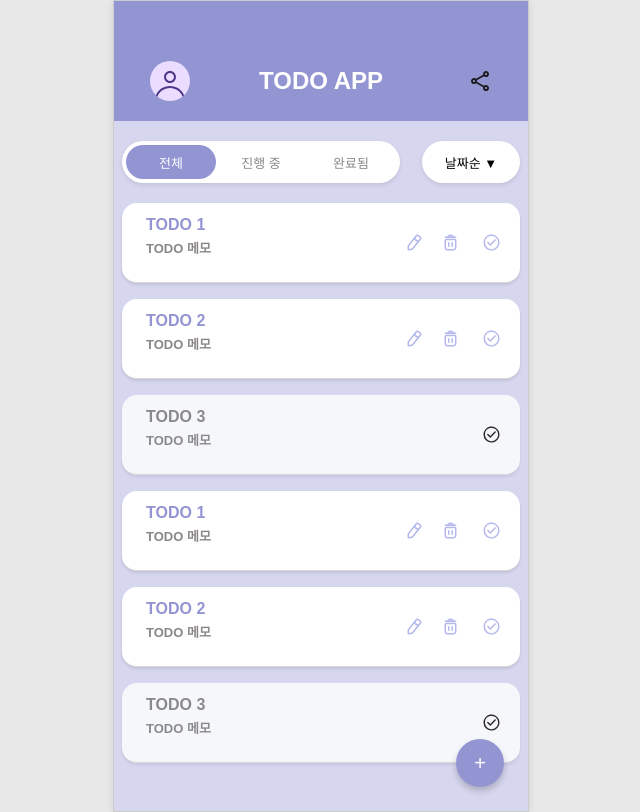
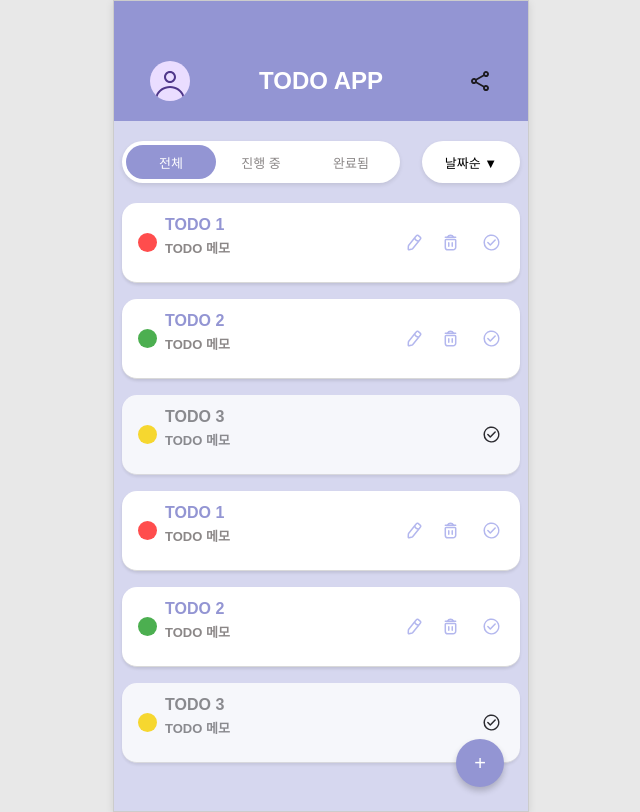
Before and after one commit to GROWLOG-youtube-mockup/todo-app, a React (Vite) app: page / in a window 1280 px wide. Shown: the whole page, without its empty margins (319-959 px from the left). Built offline with nearby package versions, Linux system fonts and the light colour scheme.

Commit message:
fix: fix typo

```diff
--- a/src/style/TodoMain.css
+++ b/src/style/TodoMain.css
@@ -140,8 +140,8 @@
 }
 
 .color-dot {
-  width: var(--dot-witdh);
-  height: var(--dot-witdh);
+  width: var(--dot-width);
+  height: var(--dot-width);
   border-radius: 50%;
   margin-right: var(--spacing-sm);
 }
```
